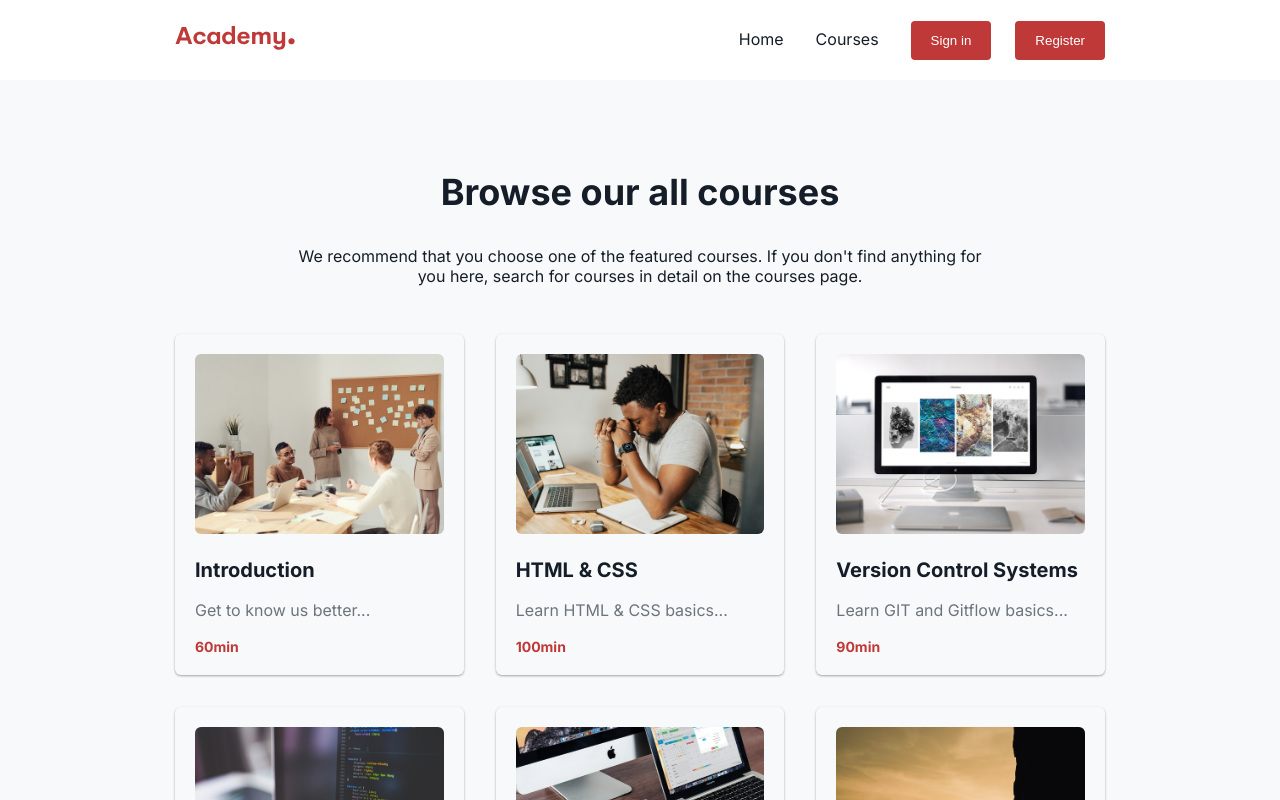
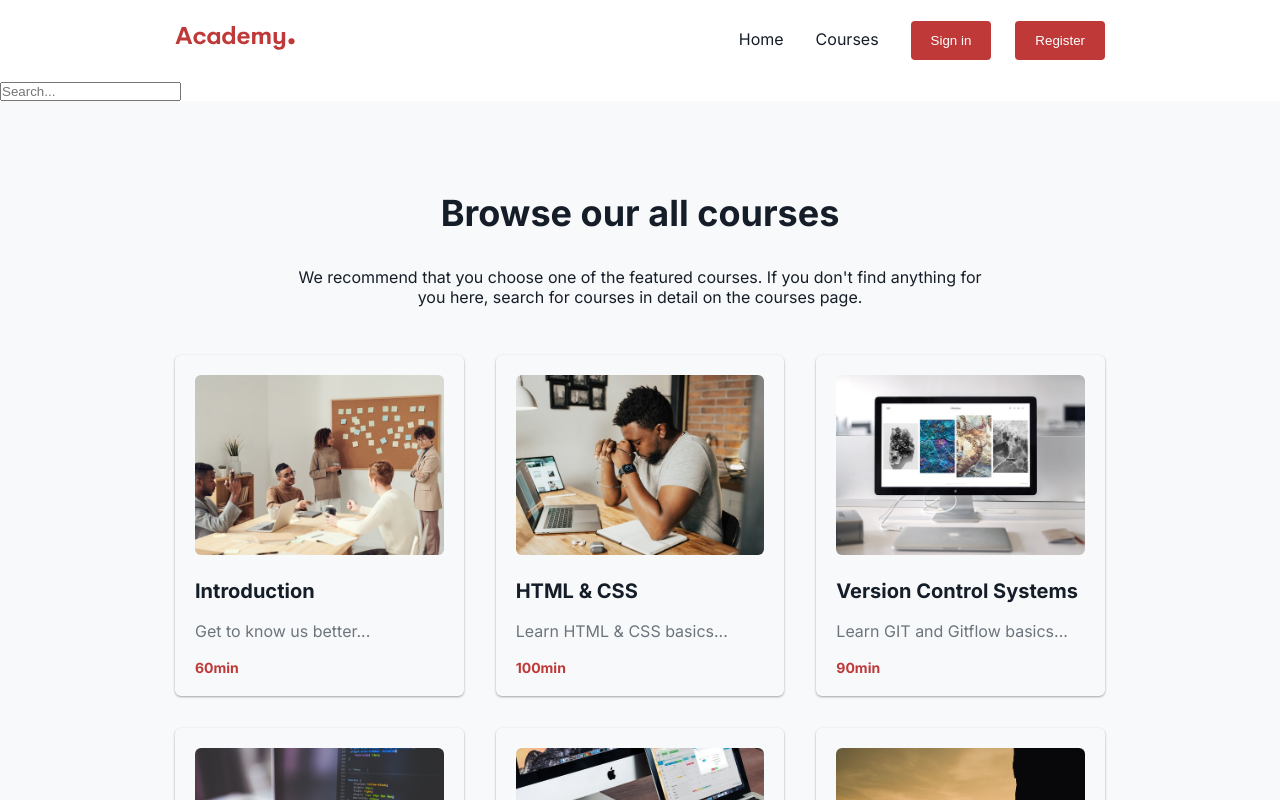
Before and after one commit to VilimTrakos/speck-hands-on, a React (Vite) app: page /courses in a window 1280 px wide. Shown: the top 800 px of the page. Built offline with nearby package versions, Linux system fonts and the light colour scheme.

Commit message:
Done searchbar to console log

```diff
--- /dev/null
+++ b/src/components/SearchBar/SearchBar.jsx
@@ -0,0 +1,19 @@
+import React from "react";
+
+const SearchBar = ({ placeholder, disabled, onValueChange }) => {
+  const handleInputChange = (event) => {
+    const currentValue = event.target.value;
+    onValueChange(console.log(currentValue));
+  };
+
+  return (
+    <input
+      type="text"
+      placeholder={placeholder}
+      disabled={disabled}
+      onChange={handleInputChange}
+    />
+  );
+};
+
+export default SearchBar;
--- /dev/null
+++ b/src/components/SearchBar/SearchBarStyle.js
@@ -0,0 +1,6 @@
+import styled from 'styled-components'
+import { breakpoints, colors } from '../../utils/styles/theme';
+
+export const SearchBar = styled.input`
+
+`
--- a/src/pages/Courses.jsx
+++ b/src/pages/Courses.jsx
@@ -2,13 +2,13 @@ import React from 'react'
 import Header from "../components/Header/Header"
 import { Link } from "react-router-dom";
 
-//import Grid from "../components/Grid/Grid"
 import { Grid } from "../utils/styles/generalStyles"
 import Section from "../components/Section/Section"
 import Course from "../components/Course/Course"
 
 import { useEffect, useState } from "react";
 import coursesMock from "../utils/mock/courses";
+import SearchBar from '../components/SearchBar/SearchBar';
 
 
 const Courses = () => {
@@ -20,9 +20,25 @@ const Courses = () => {
         }, 1000);
     }, []);
 
+
+    const [searchTerm, setSearchTerm] = useState("");
+
+    const handleSearch = (value) => {
+        setSearchTerm(value);
+    };
+
+
+
+
+
     return (
         <>
             <Header />
+
+                <SearchBar placeholder={"Search..."} disabled={false} onValueChange={handleSearch}></SearchBar>
+
+
+
             <main>
                 <Section title="Browse our all courses" subtitle="We recommend that you choose one of the featured courses. If you
                     don't find anything for you here, search for courses in detail on
```
